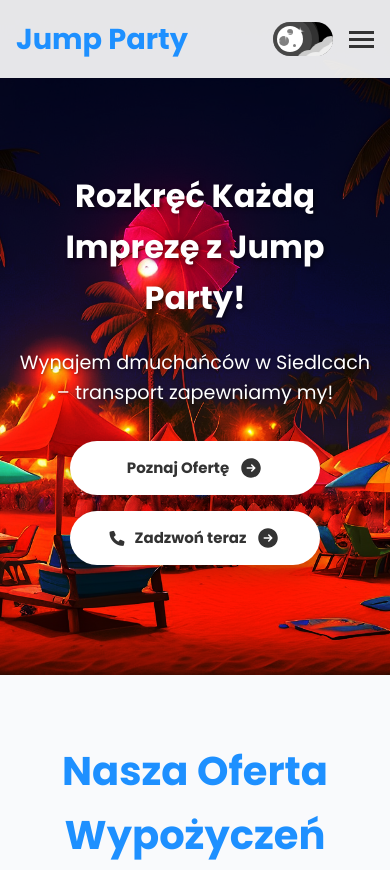
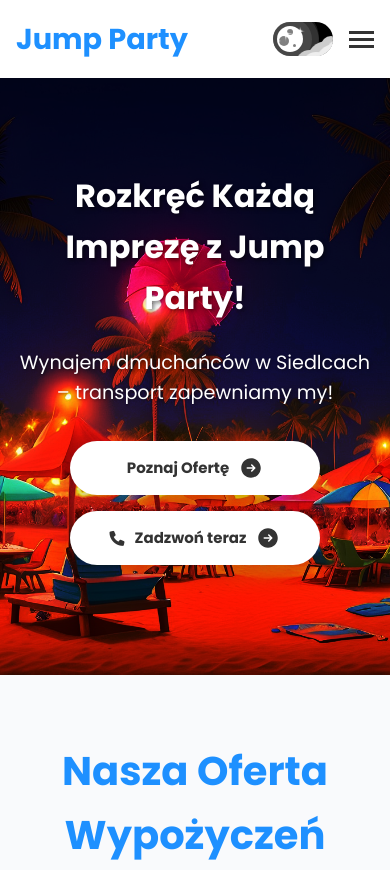
Before and after one commit to SzymonKaczynski1/JumpParty, a plain HTML site: page index.html in a window 390 px wide. Shown: the top 870 px of the page. Drawn offline with Linux system fonts and the light colour scheme.

Commit message:
Add files via upload

```diff
--- a/dmuchance.css
+++ b/dmuchance.css
@@ -19,16 +19,16 @@ body.dark-mode {
 }
 
 nav {
-    position: absolute;
+    position: fixed; /* Fixed, aby był zawsze na górze */
     top: 0;
     width: 100%;
-    background: rgba(255, 255, 255, 0.9);
+    background: #ffffff; /* Pełne białe tło, nie transparentne */
     padding: 1rem 2rem;
     display: flex;
     justify-content: space-between;
     align-items: center;
     z-index: 1000;
-    transition: all 0.3s ease;
+    transition: box-shadow 0.3s ease;
 }
 
 nav.scrolled {
@@ -36,7 +36,7 @@ nav.scrolled {
 }
 
 body.dark-mode nav {
-    background: rgba(26, 32, 44, 0.9);
+    background: #1a202c; /* Pełne ciemne tło w trybie ciemnym */
 }
 
 .logo {
@@ -225,7 +225,8 @@ body.dark-mode .hamburger span {
 
 .hero {
     position: relative;
-    height: 70vh;
+    margin-top: 80px; /* Miejsce na nawigację, aby zdjęcie zaczynało się poniżej */
+    height: calc(70vh - 80px); /* Wysokość pomniejszona o wysokość nawigacji */
     background: linear-gradient(rgba(0, 0, 0, 0.7), rgba(0, 0, 0, 0.7)), url('dm7.jpg');
     background-size: cover;
     background-position: center;
@@ -236,7 +237,6 @@ body.dark-mode .hamburger span {
     text-align: left;
     color: white;
     overflow: hidden;
-    padding-top: 80px; /* Dodaje miejsce na nawigację */
 }
 
 .hero-content {
@@ -1148,7 +1148,6 @@ body.dark-mode .modal-content {
 @media (max-width: 768px) {
     nav {
         padding: 1rem;
-        position: absolute;
     }
 
     .nav-links {
@@ -1158,7 +1157,7 @@ body.dark-mode .modal-content {
         top: 60px;
         left: 0;
         width: 100%;
-        background: rgba(255, 255, 255, 0.95);
+        background: #ffffff; /* Pełne tło w mobile */
         padding: 1rem 0;
         text-align: center;
         z-index: 999;
@@ -1169,7 +1168,7 @@ body.dark-mode .modal-content {
     }
 
     body.dark-mode .nav-links {
-        background: rgba(26, 32, 44, 0.95);
+        background: #1a202c; /* Pełne tło w trybie ciemnym w mobile */
     }
 
     .nav-links a {
@@ -1185,10 +1184,10 @@ body.dark-mode .modal-content {
     }
 
     .hero {
-        height: 80vh;
+        margin-top: 60px; /* Mniejsza wysokość nawigacji w mobile */
+        height: calc(80vh - 60px);
         justify-content: center;
         text-align: center;
-        padding-top: 60px; /* Mniejsze miejsce na mniejszych ekranach */
     }
 
     .hero-content {
@@ -1287,9 +1286,3 @@ body.dark-mode .modal-content {
         padding: 4rem 1rem;
     }
 }
-
-@media (min-width: 769px) {
-    nav {
-        position: fixed;
-    }
-}
```
